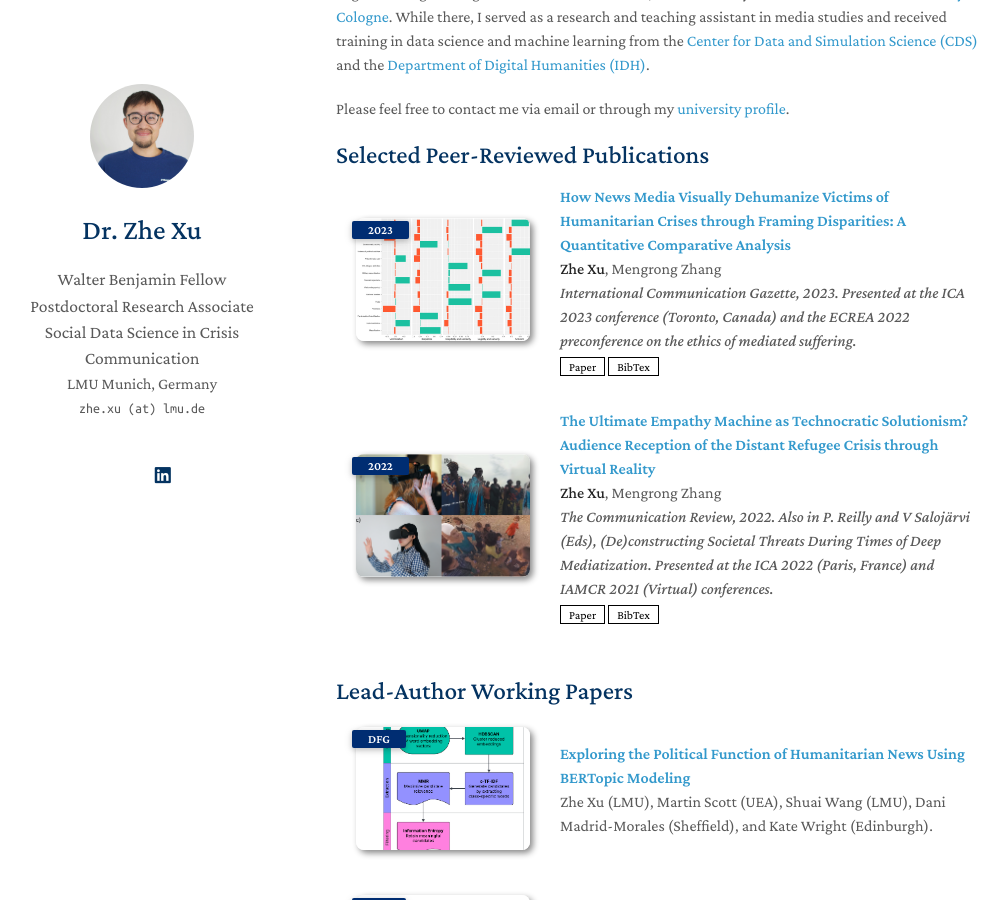
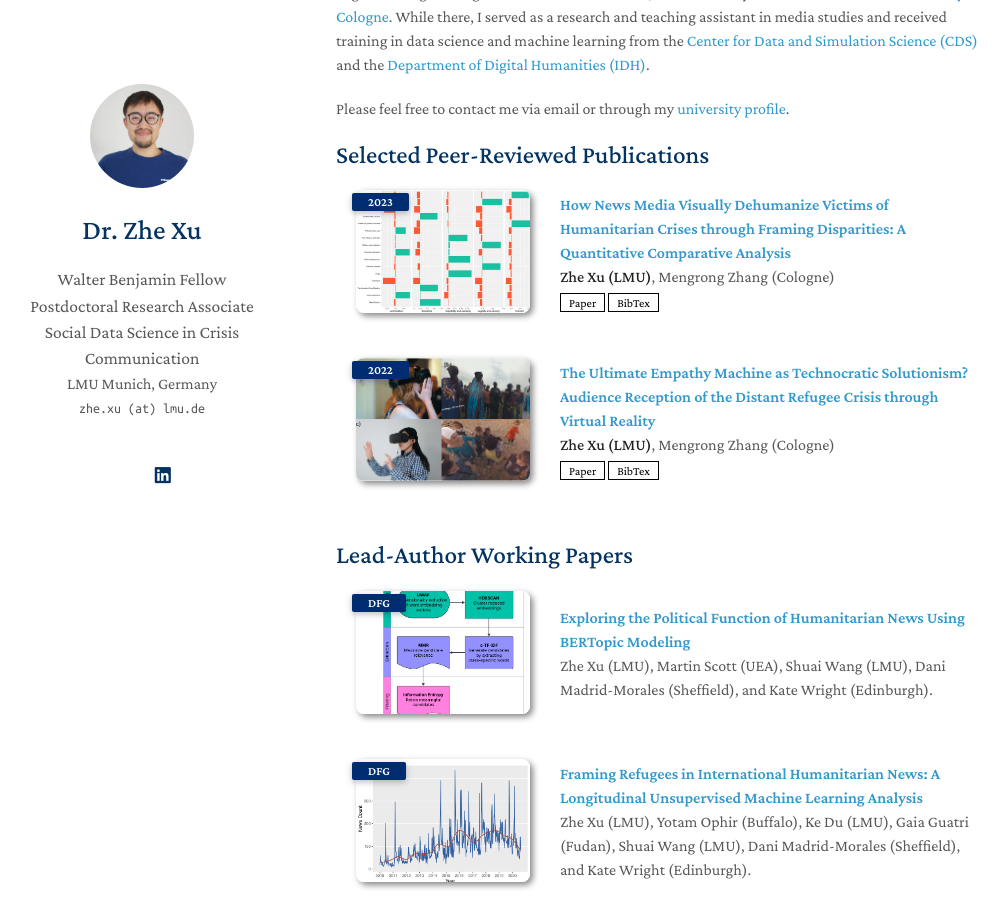
Before and after one commit to zhexuphd/home, a Jekyll site: the page built from index.md, in a window 1280 px wide and 900 px high, scrolled down 496 px. Shown: the whole window, without its empty margins (134-1142 px from the left). Built offline with Jekyll 4.4.1, drawn with Linux system fonts in a browser that asks for light colours; a style sheet for code colours, icons or effects is not loaded; our own code applies the rules of GitHub Pages for plain Markdown files.

Commit message:
Update publications.yml

```diff
--- a/_data/publications.yml
+++ b/_data/publications.yml
@@ -1,17 +1,17 @@
 main:
 
   - title: "How News Media Visually Dehumanize Victims of Humanitarian Crises through Framing Disparities: A Quantitative Comparative Analysis"
-    authors: <strong>Zhe Xu</strong>, Mengrong Zhang
+    authors: <strong>Zhe Xu (LMU)</strong>, Mengrong Zhang (Cologne)
     conference_short: 2023
-    conference: International Communication Gazette, 2023. Presented at the ICA 2023 conference (Toronto, Canada) and the ECREA 2022 preconference on the ethics of mediated suffering.
+    conference:
     paper: https://journals.sagepub.com/doi/10.1177/17480485231216583?icid=int.sj-abstract.citing-articles.2
     bibtex: https://gist.githubusercontent.com/zhexuphd/0ec9134e3b5f077b5b2c443e96947240/raw/d04e8d6b3575742312460b2aadbd2d9f94a0e188/gistfile1.txt
     image: ./assets/img/paper1.jpg
 
   - title: "The Ultimate Empathy Machine as Technocratic Solutionism? Audience Reception of the Distant Refugee Crisis through Virtual Reality"
-    authors: <strong>Zhe Xu</strong>, Mengrong Zhang
+    authors: <strong>Zhe Xu (LMU)</strong>, Mengrong Zhang (Cologne)
     conference_short: 2022
-    conference: The Communication Review, 2022. Also in P. Reilly and V Salojärvi (Eds), (De)constructing Societal Threats During Times of Deep Mediatization. Presented at the ICA 2022 (Paris, France) and IAMCR 2021 (Virtual) conferences.
+    conference:
     paper: https://www.tandfonline.com/doi/abs/10.1080/10714421.2022.2129118
     bibtex: https://gist.githubusercontent.com/zhexuphd/252310865eb126872efd79f241e93e7f/raw/17b69928280cbe625a13605c6d23e2d674ed1595/gistfile1.txt
     image: ./assets/img/paper2.jpg
```
